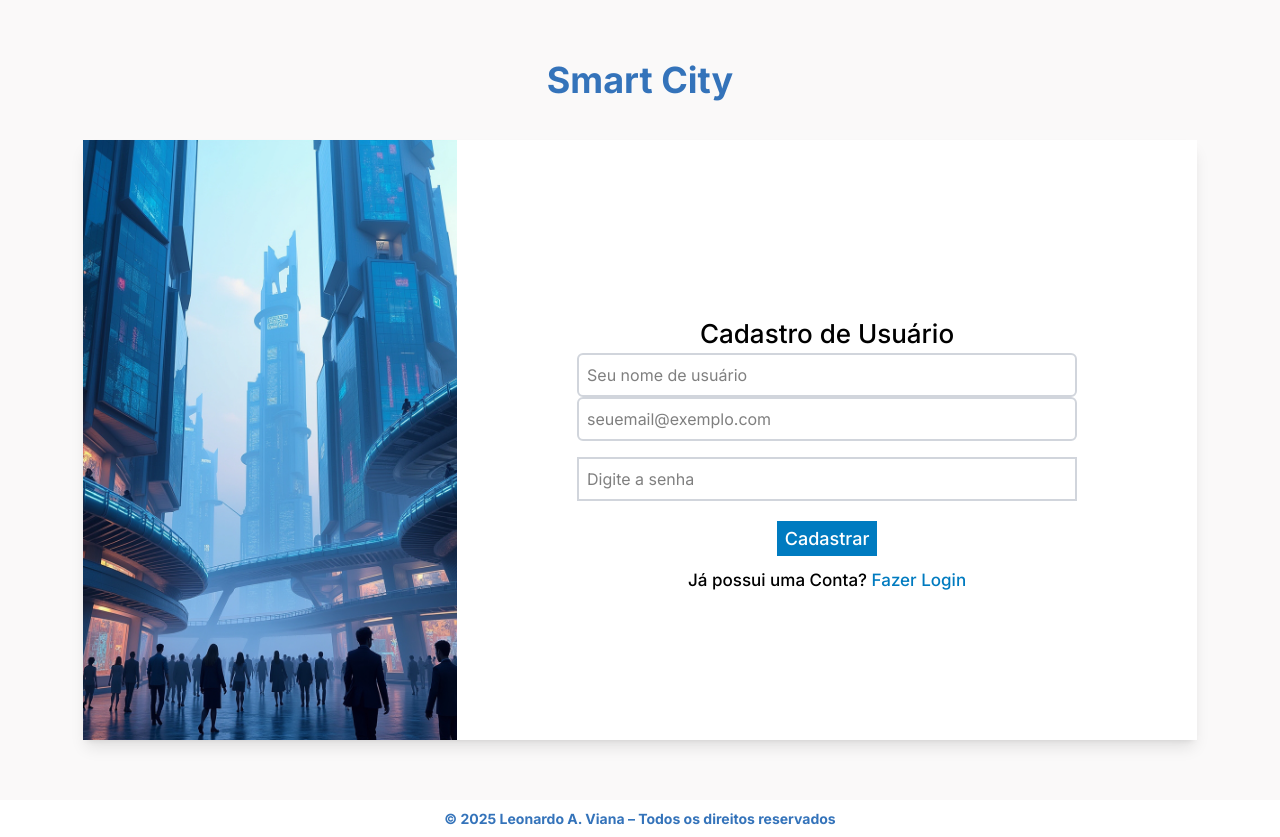
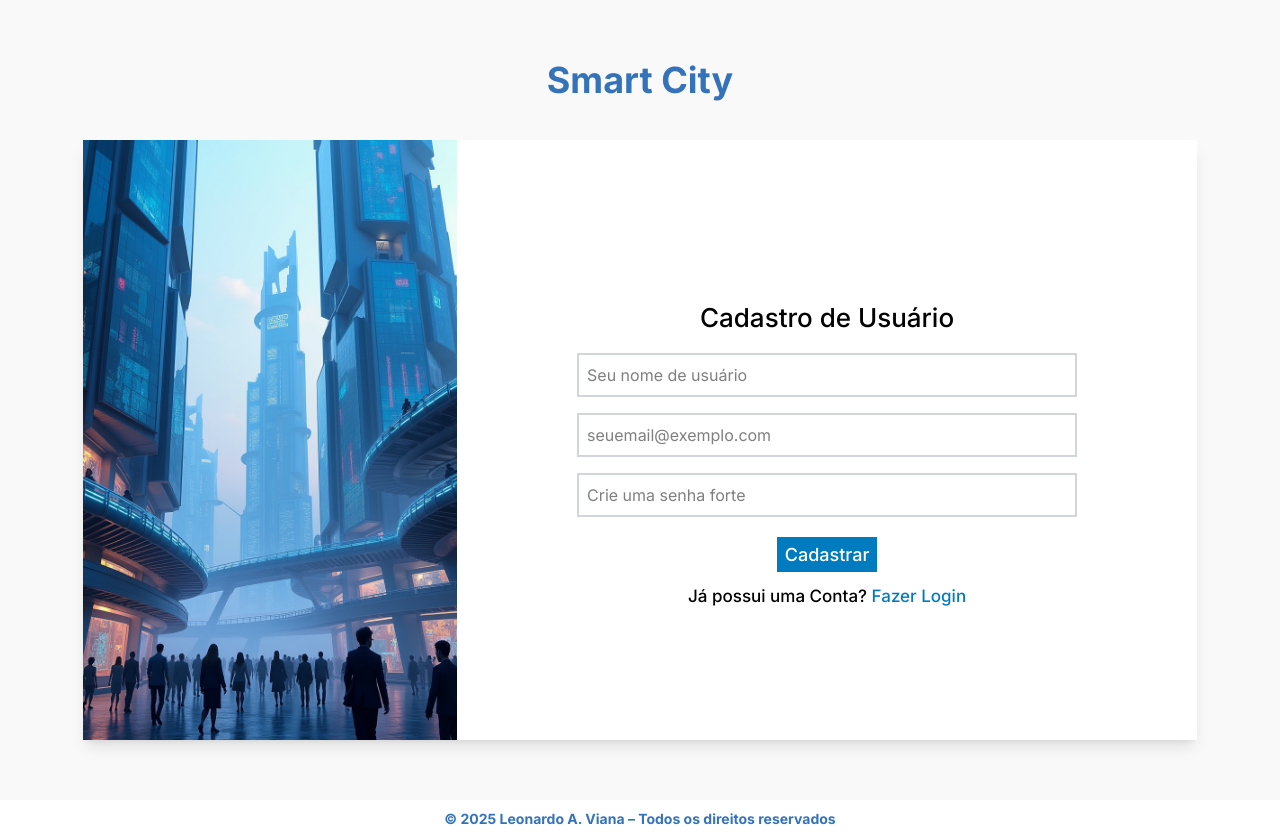
Before and after one commit to Leochin1206/smartCities, a React (Vite) app in the folder front/: page /cadastro in a window 1280 px wide. Built offline with nearby package versions, Linux system fonts and the light colour scheme.

Commit message:
janjjnga

```diff
--- a/front/src/pages/cadastro.jsx
+++ b/front/src/pages/cadastro.jsx
@@ -59,29 +59,15 @@ export function Cadastro() {
                     <h1 className='font-medium text-[26px] !mt-7'>Cadastro de Usuário</h1>
 
                     <div className='flex flex-col items-center justify-cente'>
-                        <input
-                            id="usernameCadastro"
-                            type="text"
-                            name="username"
-                            value={formData.username}
-                            onChange={handleChange}
-                            placeholder="Seu nome de usuário"
-                            className='w-full xl:!p-2 !p-1.5 border-2 border-gray-300 rounded-md focus:ring-blue-500 focus:border-blue-500' // Estilo unificado e responsivo
-                            required
-                        />
+                        <input id="usernameCadastro" type="text" name="username" value={formData.username} onChange={handleChange} placeholder="Seu nome de usuário"
+                            className='w-[300px] md:w-[450px] xl:w-[500px] xl:!p-2 !p-1.5 !mt-4 border-2 border-gray-300' required/>
 
-                        <input
-                            id="emailCadastro"
-                            type="email"
-                            name="email"
-                            value={formData.email}
-                            onChange={handleChange}
-                            placeholder="seuemail@exemplo.com"
-                            className='w-full xl:!p-2 !p-1.5 border-2 border-gray-300 rounded-md focus:ring-blue-500 focus:border-blue-500'
-                            required
-                        />
-                        <input type="password" name="senha" value={formData.senha} onChange={handleChange} placeholder="Digite a senha" className='w-[300px] md:w-[450px] xl:w-[500px] xl:!p-2 !p-1.5 !mt-4 border-2 border-gray-300' required />
+                        <input id="emailCadastro" type="email" name="email" value={formData.email} onChange={handleChange} placeholder="seuemail@exemplo.com"
+                            className='w-[300px] md:w-[450px] xl:w-[500px] xl:!p-2 !p-1.5 !mt-4 border-2 border-gray-300' required/>
 
+                        <input id="senhaCadastro" type="password"
+                            name="senha" value={formData.senha} onChange={handleChange} placeholder="Crie uma senha forte"
+                            className='w-[300px] md:w-[450px] xl:w-[500px] xl:!p-2 !p-1.5 !mt-4 border-2 border-gray-300' required/>
                     </div>
 
                     <button className='w-[100px] !p-1 !mt-5 bg-[#007bc0] text-white text-[18px] font-medium' type="submit">Cadastrar</button>
```
Also changed, not shown: 1 other file (tests, documents, lock files or other folders).
